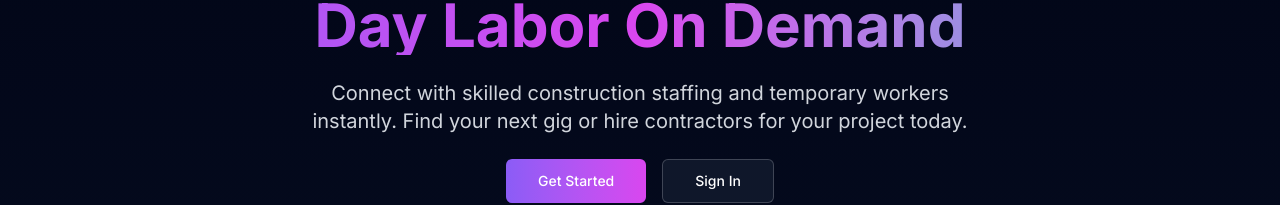
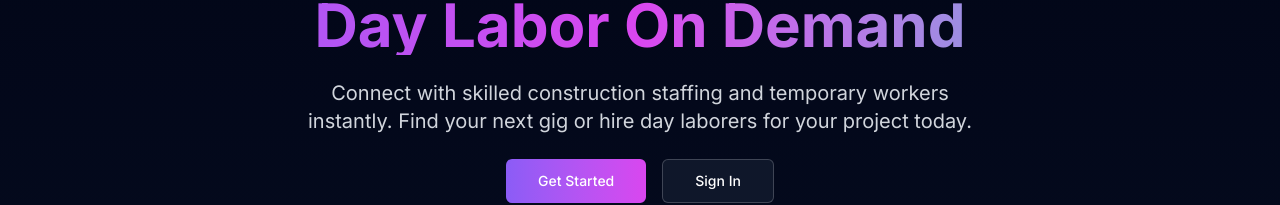
Before and after one commit to Mkobilan/DLOD, a Next.js app: page / in a window 1280 px wide. Shown: the part 133-338 px from the top of the page. Built offline with nearby package versions, Linux system fonts and the light colour scheme; no server answers.

Commit message:
updated landing page text

```diff
--- a/src/app/page.tsx
+++ b/src/app/page.tsx
@@ -13,7 +13,7 @@ export default function Home() {
             Day Labor On Demand
           </h1>
           <p className="text-xl text-gray-300 max-w-2xl mx-auto">
-            Connect with skilled construction staffing and temporary workers instantly. Find your next gig or hire contractors for your project today.
+            Connect with skilled construction staffing and temporary workers instantly. Find your next gig or hire day laborers for your project today.
           </p>
           <div className="flex gap-4 justify-center flex-wrap">
             <Link href="/signup">
```
